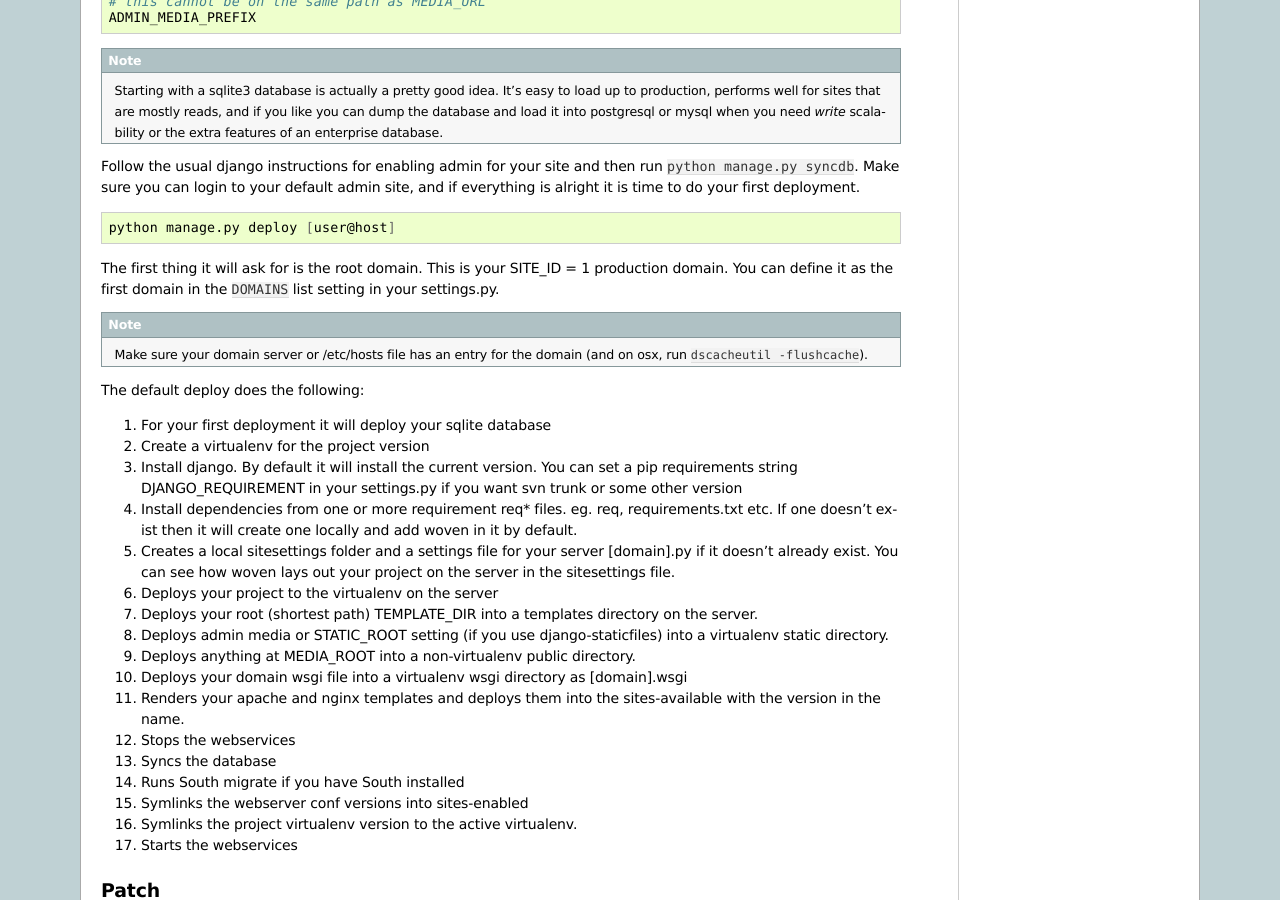
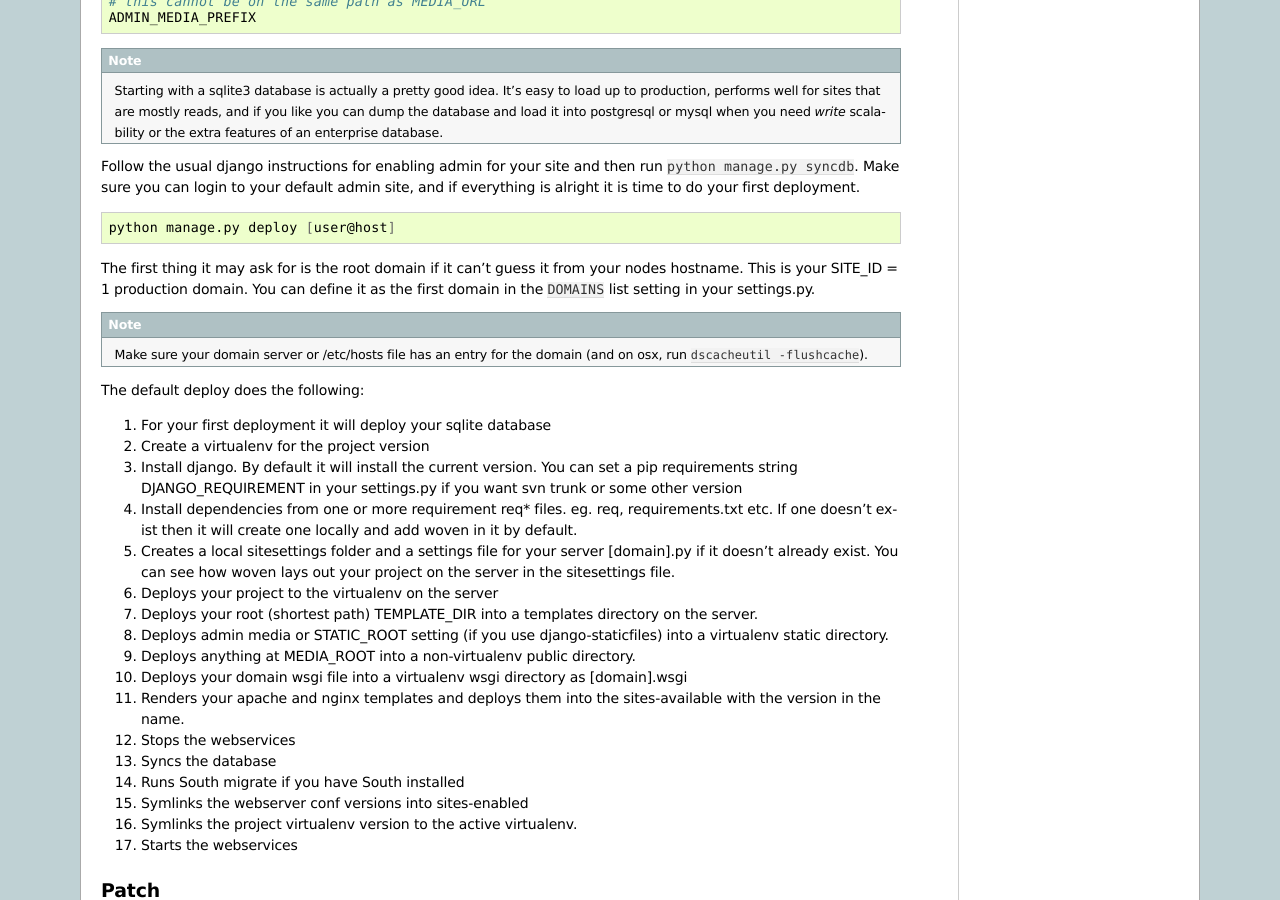
Before and after one commit to bretth/woven, a Sphinx documentation site: the page built from docs/main.rst, in a window 1280 px wide and 900 px high, scrolled down 1676 px. Built offline with Sphinx 7.4.7, drawn with Linux system fonts in a browser that asks for light colours.

Commit message:
more changes

```diff
--- a/docs/main.rst
+++ b/docs/main.rst
@@ -94,7 +94,7 @@ Make sure you can login to your default admin site, and if everything is alright
 
     python manage.py deploy [user@host]
 
-The first thing it will ask for is the root domain. This is your SITE_ID = 1 production domain. You can define it as the first domain in the ``DOMAINS`` list setting in your settings.py.
+The first thing it may ask for is the root domain if it can't guess it from your nodes hostname. This is your SITE_ID = 1 production domain. You can define it as the first domain in the ``DOMAINS`` list setting in your settings.py.
 
 .. note::
 
```
